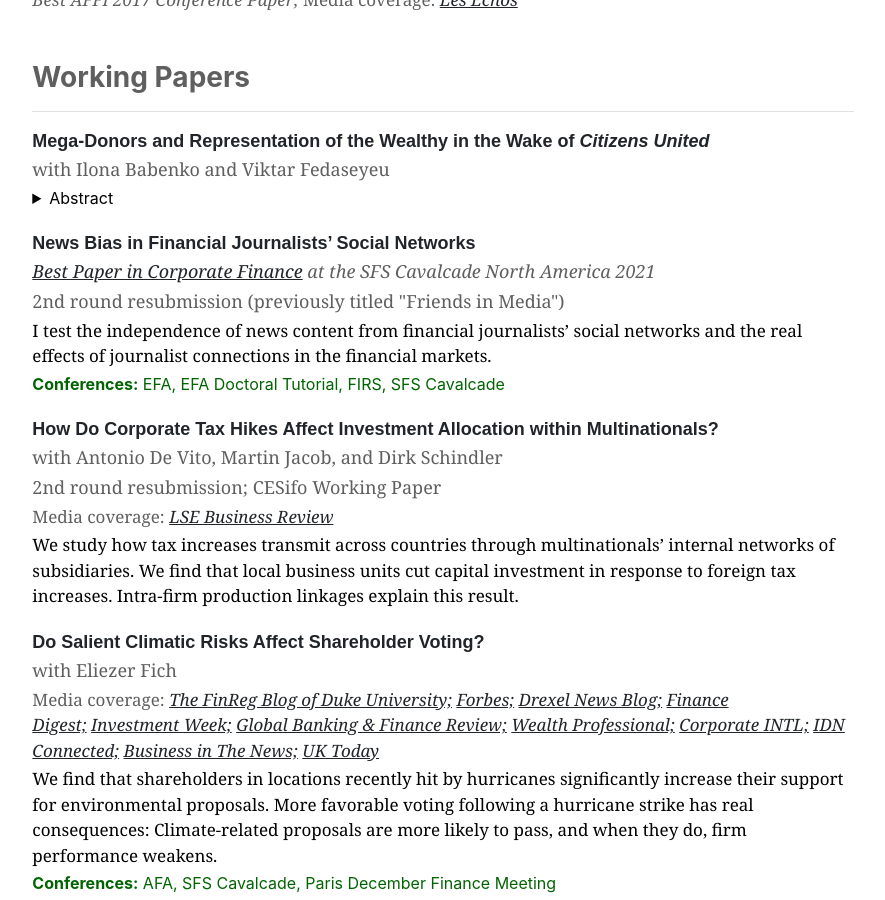
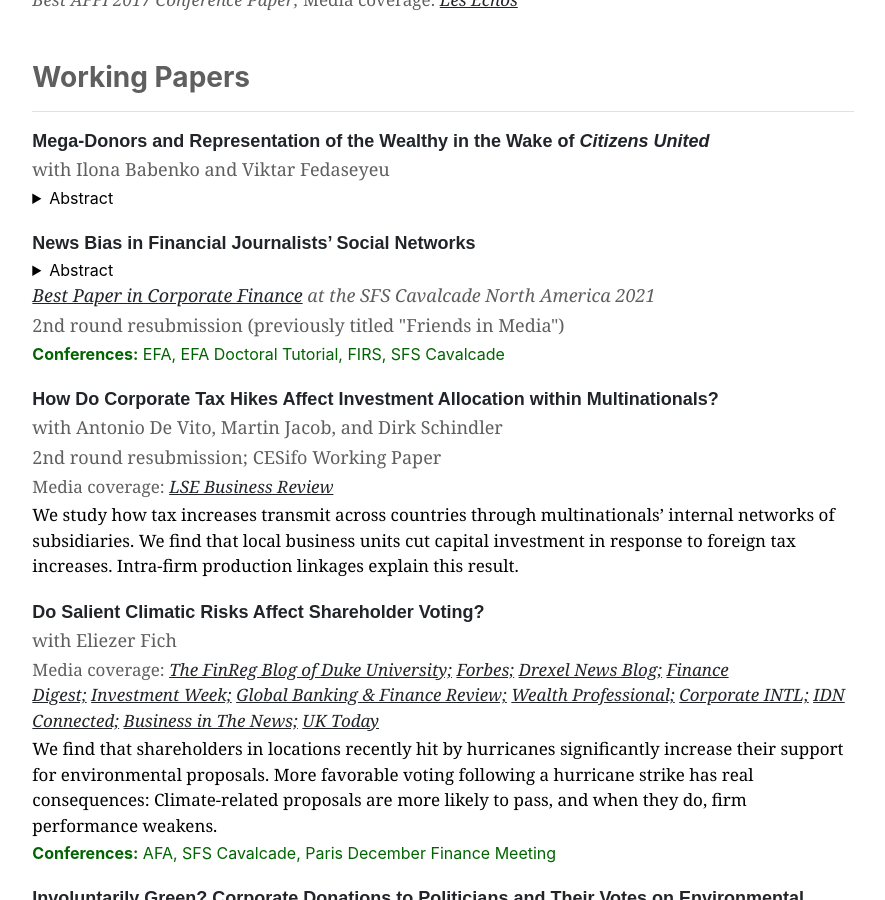
Before and after one commit to guosongxu/guosongxu.github.io, a Jekyll site: the page built from index.md, in a window 1280 px wide and 900 px high, scrolled down 1070 px. Shown: the whole window, without its empty margins (197-1082 px from the left). Built offline with Jekyll 4.4.1, drawn with Linux system fonts in a browser that asks for light colours.

Commit message:
Update home.html

```diff
--- a/_layouts/home.html
+++ b/_layouts/home.html
@@ -44,9 +44,14 @@
     </details>
 
     <p style="font-family:arial, 'MS Sans Serif', arial;font-size:18px;margin-bottom:1px;margin-top:20px;"><a rel="noreferrer noopener" aria-label=" (opens in a new tab)" href="https://papers.ssrn.com/sol3/papers.cfm?abstract_id=3189273" target="_blank" style="text-decoration:none;"><strong>News Bias in Financial Journalists’ Social Networks</strong></a></p>
+    <details>
+      <summary>Abstract</summary>
+      <p>
+        Connected financial journalists—those with working relationships, common school ties, or social media connections to company management—show a marked favorable bias in their news stories. These journalists are more likely to quote connected executives, include more ambiguous language, and portray other firms in the same social network more positively. Journalists’ bias has implications for both capital market outcomes and the journalists’ careers. I find that articles by connected journalists are associated with higher market prices upon news announcement and long-term price reversion. Connected M&A articles are correlated with increased bid competition, deal premiums, and termination rates. Moreover, connected journalists are more likely to leave journalism and join their associated industries in the long run. Taken together, the evidence suggests that financial journalists’ personal networks promote news bias and hinder the efficient dissemination of information.
+      </p>
+    </details>
     <p style="font-family:georgia;font-size:18px;margin-bottom:3px;color:#605F5F"><em><a rel="noreferrer noopener" href="http://sfs.org/cavalcade-best-paper-in-corporate-finance/" target="_blank">Best Paper in Corporate Finance</a> at the SFS Cavalcade North America 2021</em></p>
     <p style="font-family:georgia;font-size:18px;margin-bottom:3px;color:#605F5F">2nd round resubmission (previously titled "Friends in Media")</p>
-    <p style="font-family:georgia;font-size:17px;margin-bottom:3px">I test the independence of news content from financial journalists’ social networks and the real effects of journalist connections in the financial markets. </p>
     <p style="font-size:16px;margin-bottom:20px;color:#006400"><strong>Conferences:</strong> EFA, EFA Doctoral Tutorial, FIRS, SFS Cavalcade</p>
 
     <p style="font-family:arial, 'MS Sans Serif', arial;font-size:18px;margin-bottom:1px;"><a rel="noreferrer noopener" aria-label=" (opens in a new tab)" href="https://papers.ssrn.com/sol3/papers.cfm?abstract_id=3643481" target="_blank" style="text-decoration:none;"><strong>How Do Corporate Tax Hikes Affect Investment Allocation within Multinationals?</strong></a></p>
```
